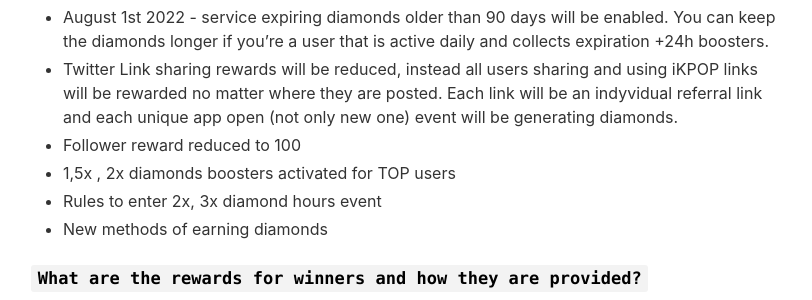
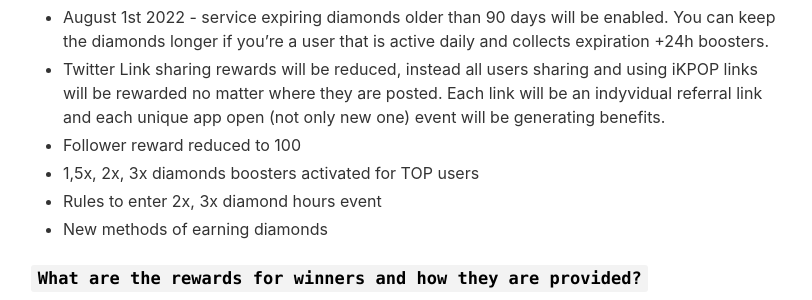
Before and after one commit to kapp7/app, a Jekyll site: the page built from _pages/qa.md, in a window 1280 px wide and 900 px high, scrolled down 419 px. Shown: the part 201-501 px from the top of the window, without its empty margins (234-1046 px from the left). Built offline with Jekyll 4.4.1, drawn with Linux system fonts in a browser that asks for light colours; nearby versions of some CDN libraries.

Commit message:
Update qa.md

```diff
--- a/_pages/qa.md
+++ b/_pages/qa.md
@@ -19,9 +19,9 @@ Ads support free content, Ads help support our fan events. Tap “Allow” on th
 
 ### `iKPOP upcoming changes!`
 - August 1st 2022 - service expiring diamonds older than 90 days will be enabled. You can keep the diamonds longer if you're a user that is active daily and collects expiration +24h boosters.
-- Twitter Link sharing rewards will be reduced, instead all users sharing and using iKPOP links will be rewarded no matter where they are posted. Each link will be an indyvidual referral link and each unique app open (not only new one) event will be generating diamonds.
+- Twitter Link sharing rewards will be reduced, instead all users sharing and using iKPOP links will be rewarded no matter where they are posted. Each link will be an indyvidual referral link and each unique app open (not only new one) event will be generating benefits.
 - Follower reward reduced to 100
-- 1,5x , 2x diamonds boosters activated for TOP users
+- 1,5x, 2x, 3x diamonds boosters activated for TOP users
 - Rules to enter 2x, 3x diamond hours event
 - New methods of earning diamonds
 
```
